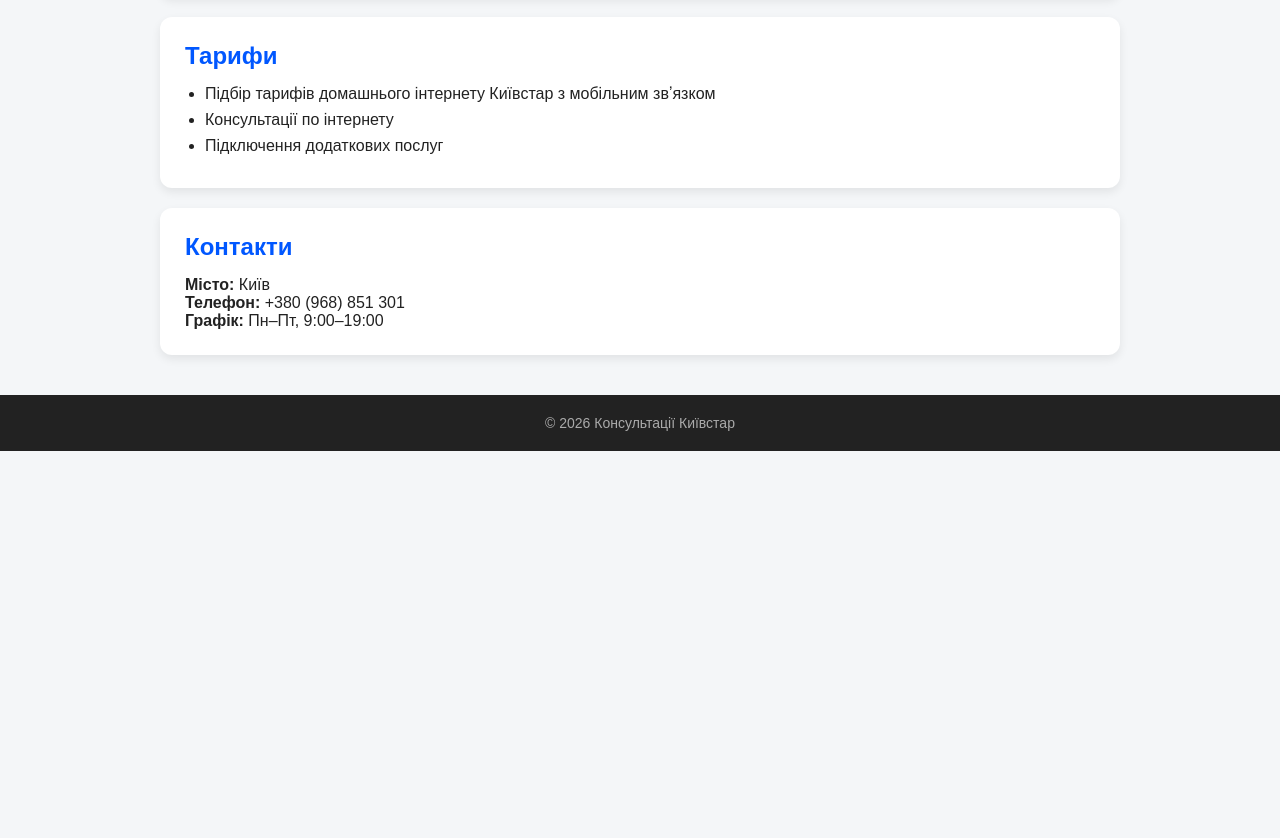
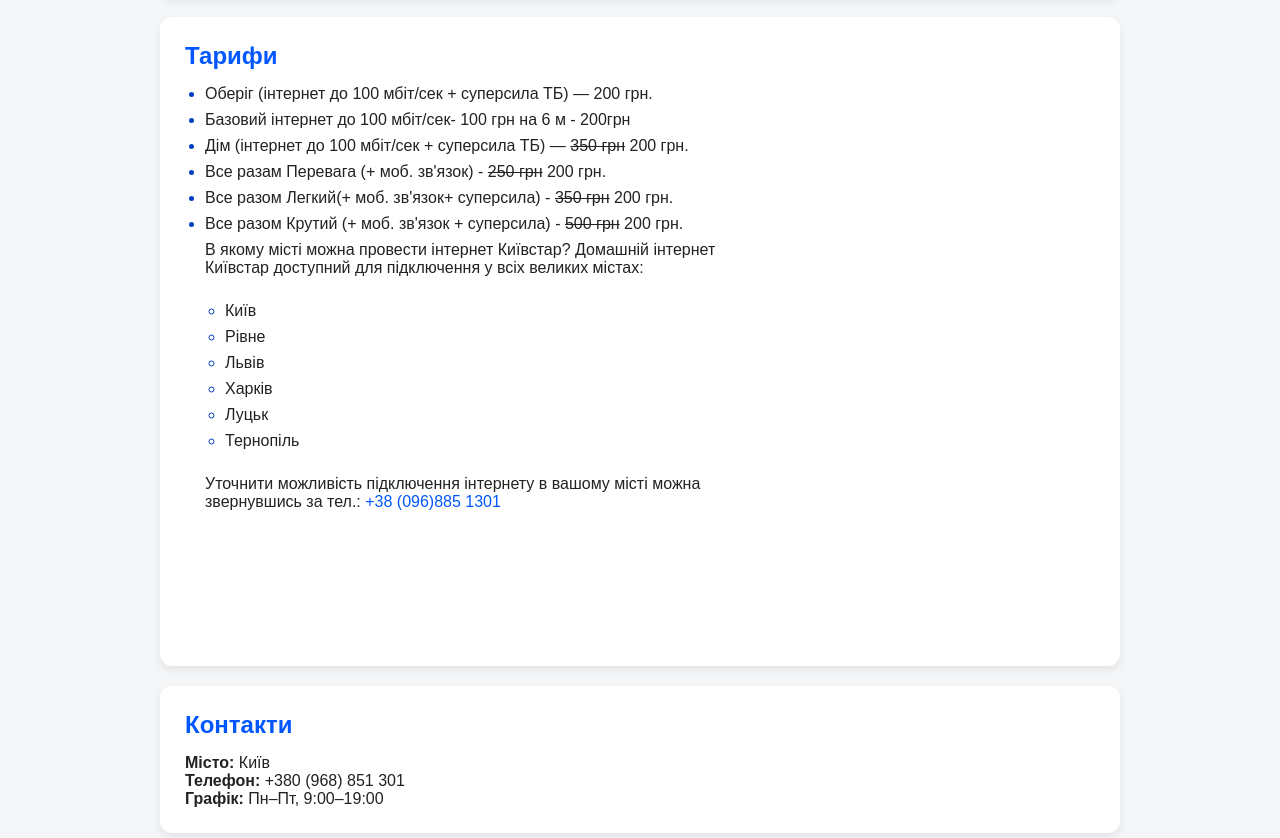
Before and after one commit to Kolya12818/kyivstar, a plain HTML site: page index.html in a window 1280 px wide. Shown: the part 615-1453 px from the top of the page. Before the commit the page ends 1066 px from the top, so only its background shows below. Drawn offline with Linux system fonts and the light colour scheme.

Commit message:
1
доробив

```diff
--- a/index.html
+++ b/index.html
@@ -17,7 +17,7 @@
         <p>Допомога з тарифами та підключення домашнього інтернету</p>
         <div class="box">
             <h1 class="Text">Вигідно все разом </h1>
-        <p>мобільний звʼязок, Домашній інтернет і Київстар ТБ в одному пакеті. </p>
+            <p>мобільний звʼязок, Домашній інтернет і Київстар ТБ в одному пакеті. </p>
         </div>
         <button id="menu-toggle" class="menu-toggle">☰</button>
     </header>
@@ -26,7 +26,7 @@
         <a href="#about">Про мене</a>
         <a href="#services">Послуги</a>
         <a href="#contact">Контакти</a>
-         <a href="#contact">Тарифи</a>
+        <a href="#contact">Тарифи</a>
     </nav>
 
     <div class="container">
@@ -53,9 +53,26 @@
         <section id="services" class="card fade">
             <h2>Тарифи</h2>
             <ul>
-                <li>Підбір тарифів домашнього інтернету Київстар з мобільним звʼязком </li>
-                <li>Консультації по інтернету</li>
-                <li>Підключення додаткових послуг</li>
+                <li>Оберіг (інтернет до 100 мбіт/сек + суперсила ТБ) — 200 грн.</li>
+                <li>Базовий інтернет до 100 мбіт/сек- 100 грн на 6 м - 200грн</li>
+                <li>Дім (інтернет до 100 мбіт/сек + суперсила ТБ) — <s>350 грн</s> 200 грн.</li>
+                <li>Все разам Перевага (+ моб. зв'язок) - <s>250 грн</s> 200 грн. </li>
+                <li>Все разом Легкий(+ моб. зв'язок+ суперсила) - <s>350 грн</s> 200 грн.</li>
+                <li>Все разом Крутий (+ моб. зв'язок + суперсила) - <s>500 грн</s> 200 грн.</li>
+                <div class="con-text">
+                    <p>В якому місті можна провести інтернет Київстар?
+                        Домашній інтернет Київстар доступний для підключення у всіх великих містах:
+                    <ul class="city">
+                        <li>Київ</li>
+                        <li>Рівне</li>
+                        <li>Львів</li>
+                        <li>Харків</li>
+                        <li>Луцьк</li>
+                        <li>Тернопіль</li>
+                    </ul>
+                     Уточнити можливість підключення інтернету
+                    в вашому місті можна звернувшись за тел.: <span class="phone">+38 (096)885 1301</span></p>
+                </div>
             </ul>
         </section>
 
--- a/style.css
+++ b/style.css
@@ -31,15 +31,31 @@
     font-size: 28px;
     margin-bottom: 5px;
 }
-
+.phone{
+    text-decoration: none;
+    transition: all 0.5s ease;
+    cursor: pointer;
+    color: #0057ff;
+}
+.city{
+    margin-top: 25px;
+    margin-bottom: 25px;
+}
 header p {
     font-size: 16px;
     opacity: 0.95;
+}
+ul li::marker{
+    color: #003fbf;
 }
 .Text{
     border-bottom: 1px solid rgb(255, 255, 255);
     padding-bottom: 5px;
 
+}
+.con-text{
+    width: 550px;
+    height: 400px;
 }
 .box{
     margin-top: 20px;
```
Also changed, not shown: 1 other file.
